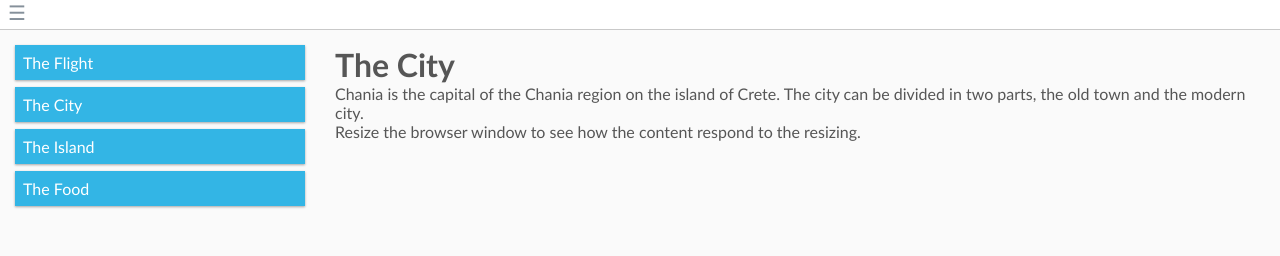
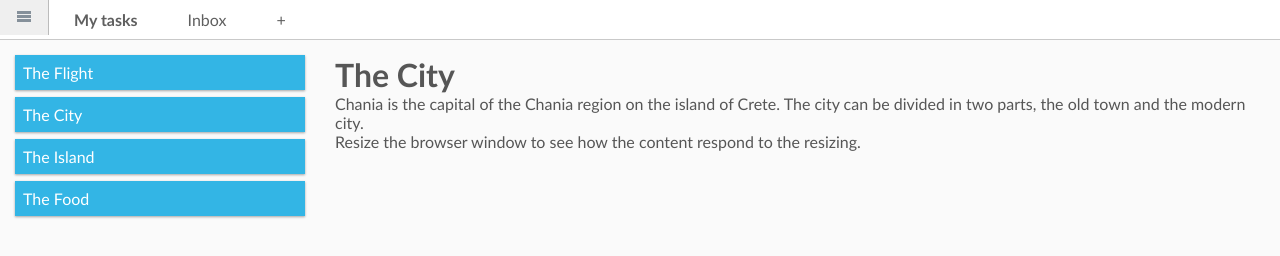
Before and after one commit to victorjordan95/quero-entrar, a website: page app/index.html in a window 1280 px wide. Drawn offline with nearby package versions, Linux system fonts and the light colour scheme; files that its build step writes are made by us from their sources.

Commit message:
criacao do header

```diff
--- a/app/assets/scss/base/_base.scss
+++ b/app/assets/scss/base/_base.scss
@@ -47,3 +47,8 @@ input {
         outline: 0;
     }
 }
+
+.icon {
+  height: 1em;
+  width: 1em;
+}
--- a/app/assets/scss/helpers/_colors.scss
+++ b/app/assets/scss/helpers/_colors.scss
@@ -1,2 +1,4 @@
 $white : #ffffff;
 $text  : #85909A;
+
+$button-color : #efefef;
--- a/app/assets/scss/layout/_header.scss
+++ b/app/assets/scss/layout/_header.scss
@@ -1,17 +1,42 @@
 .header {
-  background-color: $white;
-  color: $text;
-
+    background-color: $white;
+    color: $text;
 }
 
-.nav-bar {
-  height: 30px;
-  border-bottom: 1px solid #c9c9c9;
+.navbar {
+    border-bottom: 1px solid #c9c9c9;
+    .navbar-menu {
+        background-color: $white;
+        list-style-type: none;
+        margin: 0;
+        overflow: hidden;
+        padding: 0;
+    }
+    .menu-icon {
+        fill: $text;
+    }
 
-  >.menu-icon {
-    color: $text;
-    padding: 8px;
-    text-decoration: none;
-    font-size: 20px;
-  }
+    .menu-item {
+        float: left;
+
+        &:first-child {
+            border-right: 1px solid #bbb;
+
+            .item {
+                padding: 8px 16px;
+            }
+
+            &:hover {
+                background-color: $button-color;
+            }
+        }
+
+        .item {
+            display: block;
+            color: #5f5f5f;
+            padding: 10px 25px;
+            text-align: center;
+            text-decoration: none;
+        }
+    }
 }
--- a/app/index.html
+++ b/app/index.html
@@ -10,11 +10,33 @@
 
 <body>
 
-  <div class="header">
-    <div class="nav-bar">
-      <a href="javascript:void(0);" class="menu-icon" onclick="myFunction()">&#9776;</a>
+    <svg display="none" width="0" height="0" version="1.1" xmlns="http://www.w3.org/2000/svg" xmlns:xlink="http://www.w3.org/1999/xlink">
+        <defs>
+            <symbol id="icon-menu" viewBox="0 0 32 32">
+                <title>menu</title>
+                <path d="M2 6h28v6h-28zM2 14h28v6h-28zM2 22h28v6h-28z"></path>
+            </symbol>
+            <symbol id="icon-search" viewBox="0 0 32 32">
+                <title>search</title>
+                <path d="M31.008 27.231l-7.58-6.447c-0.784-0.705-1.622-1.029-2.299-0.998 1.789-2.096 2.87-4.815 2.87-7.787 0-6.627-5.373-12-12-12s-12 5.373-12 12 5.373 12 12 12c2.972 0 5.691-1.081 7.787-2.87-0.031 0.677 0.293 1.515 0.998 2.299l6.447 7.58c1.104 1.226 2.907 1.33 4.007 0.23s0.997-2.903-0.23-4.007zM12 20c-4.418 0-8-3.582-8-8s3.582-8 8-8 8 3.582 8 8-3.582 8-8 8z"></path>
+            </symbol>
+    </svg>
+
+    <header class="header row">
+        <div class="navbar">
+            <ul class="navbar-menu">
+                <li class="menu-item">
+                  <a href="javascript:void(0);" class="menu-icon item" onclick="myFunction()">
+                      <svg class="icon menu-icon"><use xlink:href="#icon-menu"></use></svg>
+                  </a>
+                </li>
+                <li class="menu-item"><a href="#" class="item"><strong>My tasks</strong></a></li>
+                <li class="menu-item"><a href="#" class="item">Inbox</a></li>
+                <li class="menu-item"><a href="#" class="item plus-circle">+</a></li>
+            </ul>
         </div>
-  </div>
+
+    </header>
 
     <div class="row">
 
@@ -29,7 +51,8 @@
 
         <div class="col-9">
             <h1>The City</h1>
-  <p>Chania is the capital of the Chania region on the island of Crete. The city can be divided in two parts, the old town and the modern city.</p>
+            <p>Chania is the capital of the Chania region on the island of Crete. The city can be divided in two parts, the
+                old town and the modern city.</p>
             <p>Resize the browser window to see how the content respond to the resizing.</p>
         </div>
 
```
Also changed, not shown: app/assets/scss/mixins/_mixin.scss (added), app/assets/scss/mixins/mixin.scss (deleted), build/assets/css/style.css, build/index.html. Lines whose indentation alone changed are shown as unchanged.
